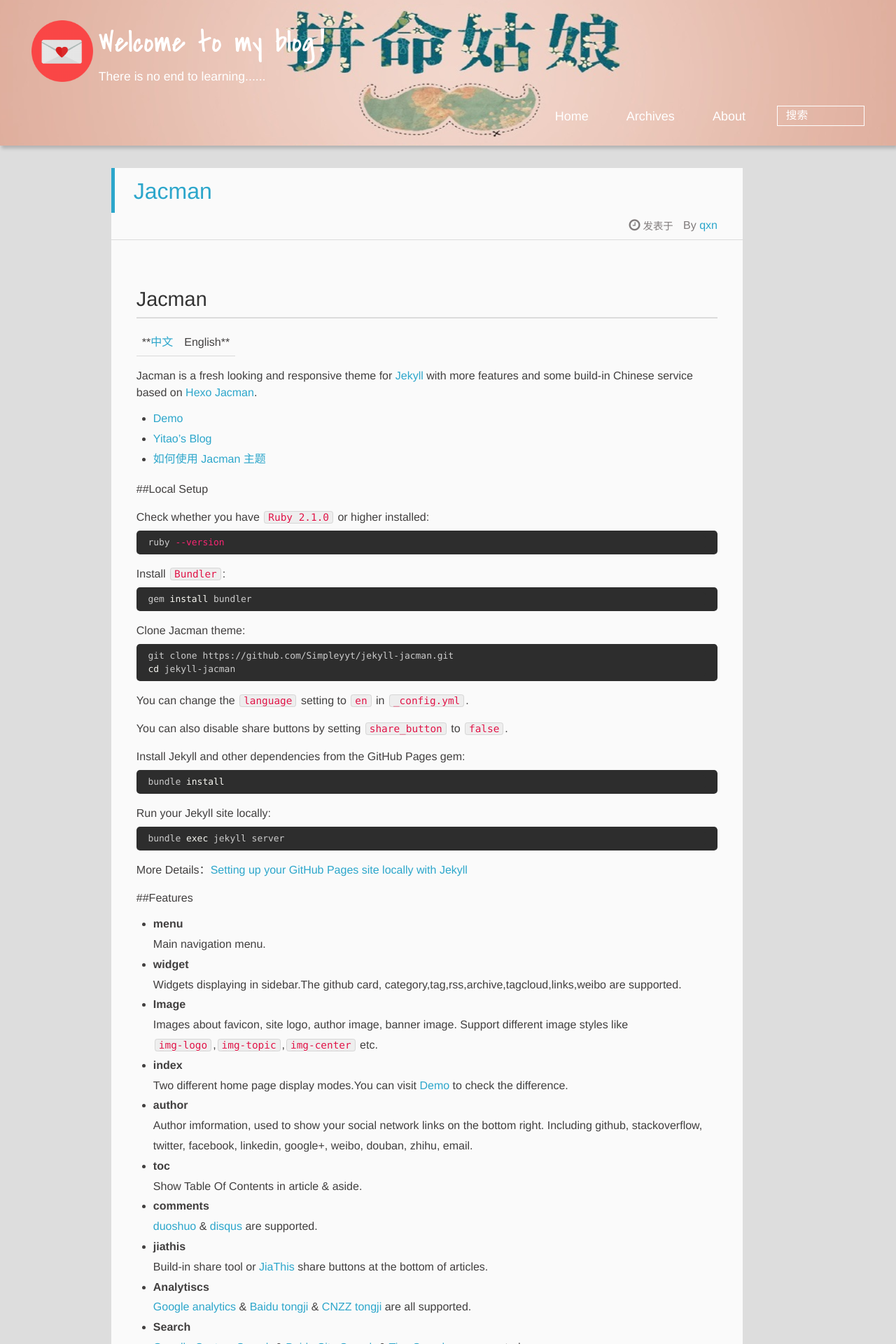
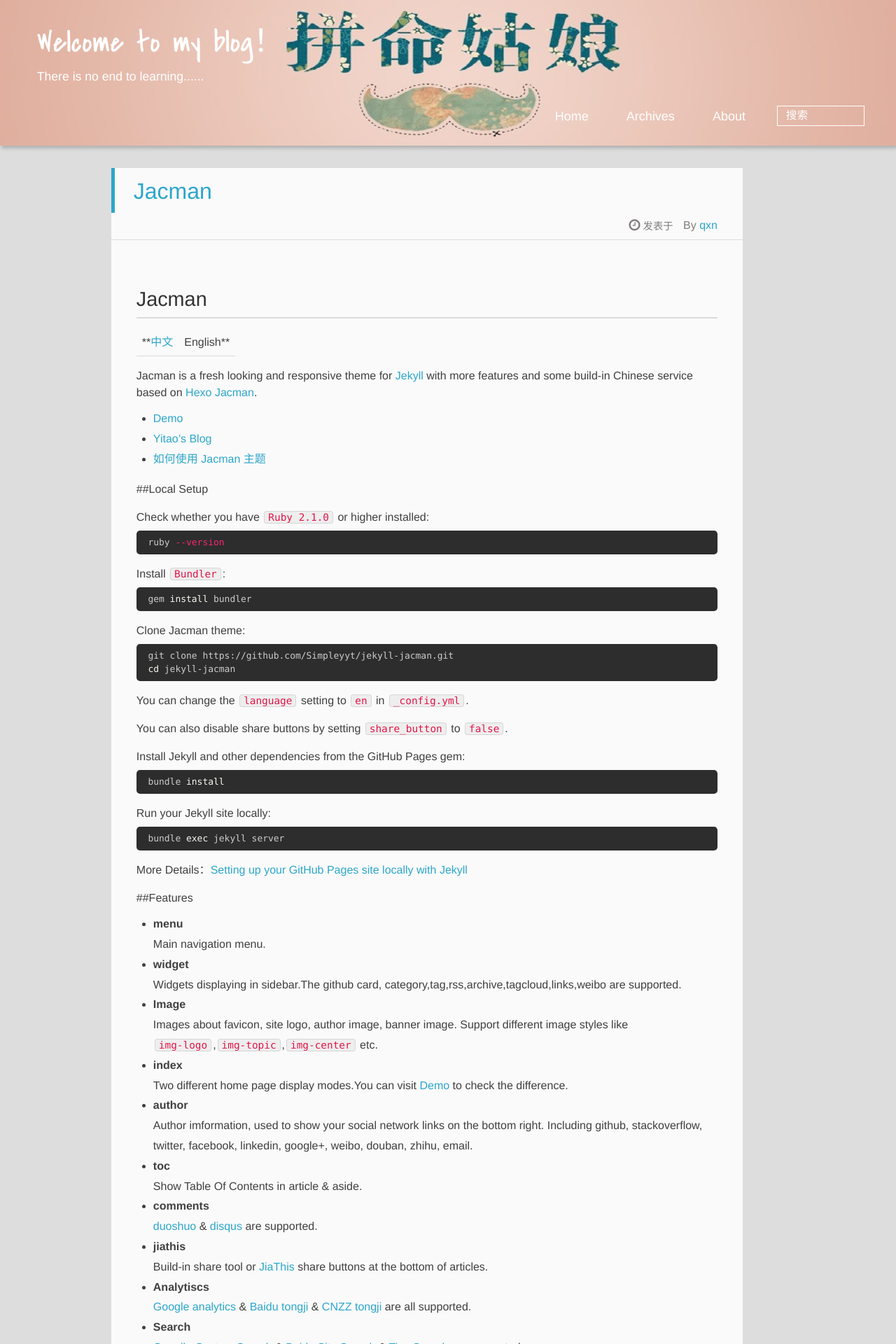
Before and after one commit to qinxn6/qinxn6.github.io, a Jekyll site: the page built from README_en.md, in a window 1280 px wide. Shown: the top 1920 px of the page at 70% size. Built offline with Jekyll 4.4.1, drawn with Linux system fonts in a browser that asks for light colours; our own code applies the rules of GitHub Pages for plain Markdown files; Markdown is read by kramdown in place of the engine named in the settings.

Commit message:
隐去logo

```diff
--- a/_config.yml
+++ b/_config.yml
@@ -70,8 +70,8 @@ rss: /atom.xml ## RSS address.
 
 #### Image
 imglogo:
-  enable: true             ## display image logo true/false.
-  src: img/logo.png        ## `.svg` and `.png` are recommended,please put image into the theme folder `/jacman/source/img`.
+  enable: false             ## display image logo true/false.
+  src: #img/logo.png        ## `.svg` and `.png` are recommended,please put image into the theme folder `/jacman/source/img`.
 #favicon: img/favicon.ico   ## size:32px*32px,`.ico` is recommended,please put image into the theme folder `/jacman/source/img`.
 apple_icon: img/jacman.jpg ## size:114px*114px,please put image into the theme folder `/jacman/source/img`.
 author_img: img/author.jpg ## size:220px*220px.display author avatar picture.if don't want to display,please don't set this.
```
